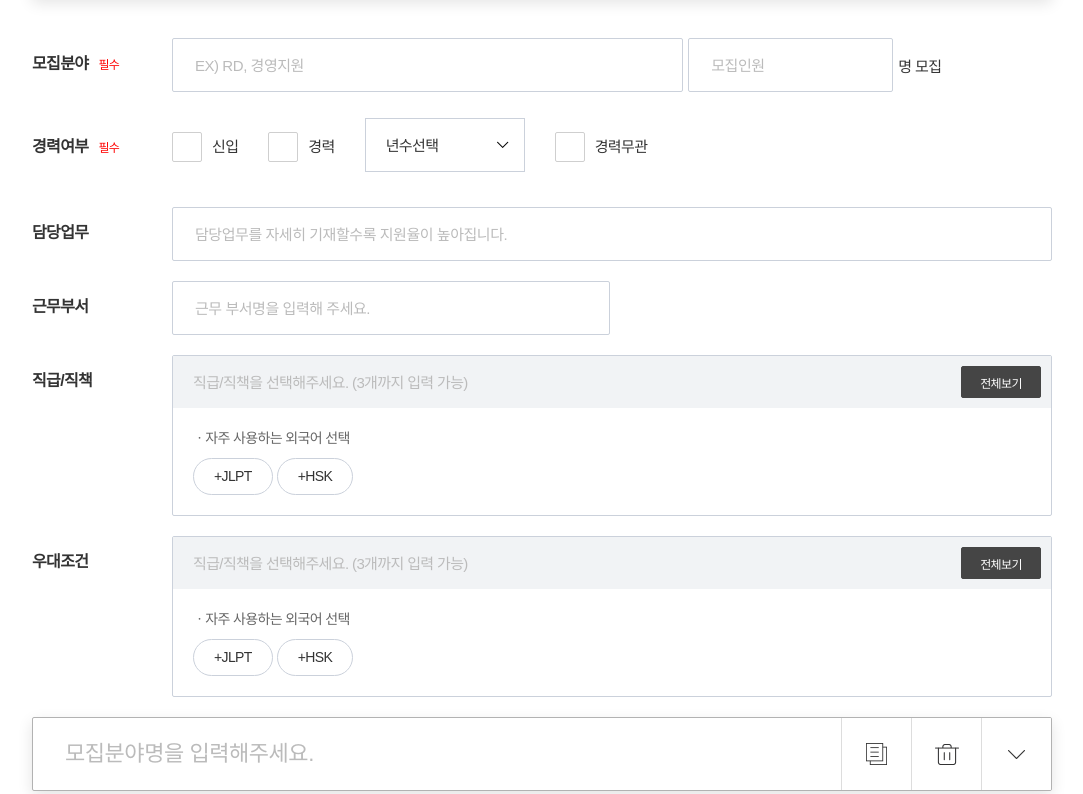
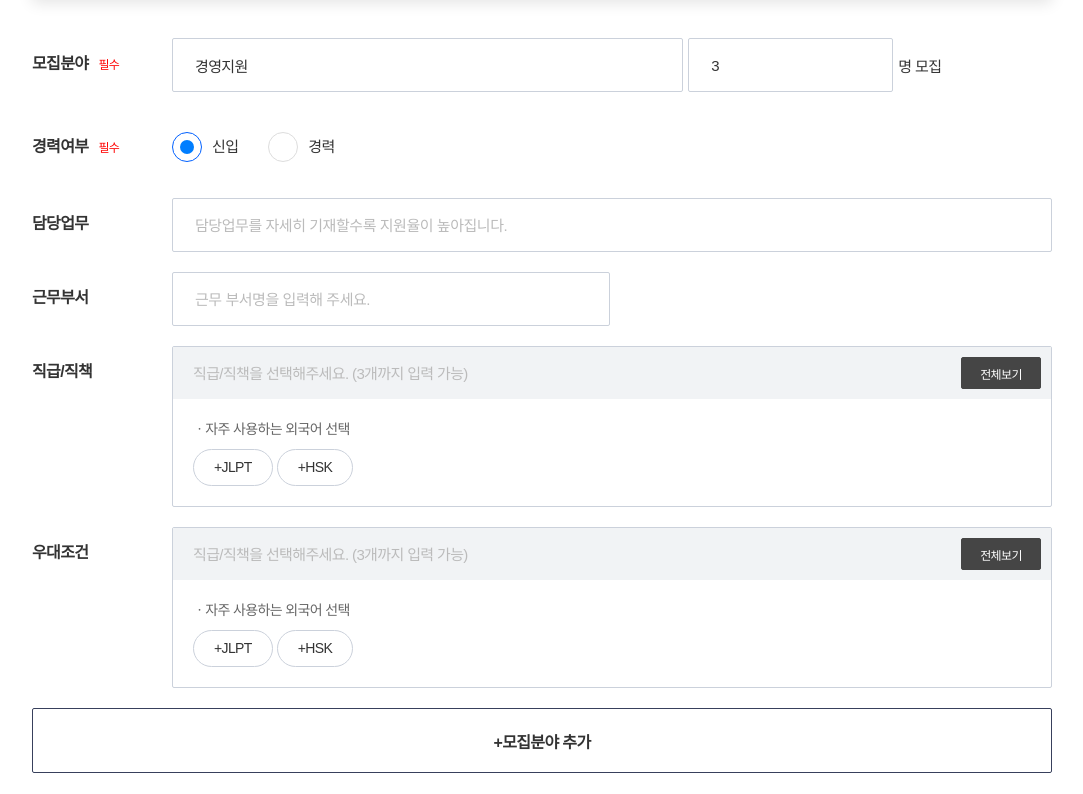
Before and after one commit to leemheeje/career_jobpost, a React (Create React App) app in the folder my-app/: page / in a window 1280 px wide. Shown: the part 526-1320 px from the top of the page, without its empty margins (98-1181 px from the left). Built offline with nearby package versions, Linux system fonts and the light colour scheme.

Commit message:
모집현황 상태관리 중

```diff
--- a/my-app/src/components/Select.js
+++ b/my-app/src/components/Select.js
@@ -6,13 +6,13 @@ const Select = ({
 	...props
 }) => {
 	return (
-		<Select_ {...props}>
+		<MSelect {...props}>
 			{children}
-		</Select_>
+		</MSelect>
 	);
 }
 
-const Select_ = styled('select', {
+const MSelect = styled('select', {
 	"border": "1px solid #cbd1db",
 	"border-radius": "2px",
 	"height": "54px",
--- a/my-app/src/components/Tag.js
+++ b/my-app/src/components/Tag.js
@@ -12,7 +12,7 @@ export const Tag = ({
 				!props.as
 					?
 					<>
-						<input type="checkbox" name="" value="" id="" {...props} />
+						<input type="checkbox" {...props} />
 						<span className="lb">{children}</span>
 					</>
 					:
--- a/my-app/src/jobposts/Jobpost_Eligibility.js
+++ b/my-app/src/jobposts/Jobpost_Eligibility.js
@@ -18,7 +18,7 @@ const Jobpost_Eligibility = () => {
 				<Row alignItemsCenter>
 					<Colum col35>
 						<Select>
-							<option value="">선택해주세요</option>
+							<option defaultValue="">선택해주세요</option>
 						</Select>
 					</Colum>
 					<Colum col4>
--- a/my-app/src/jobposts/Jobpost_HowToApply.js
+++ b/my-app/src/jobposts/Jobpost_HowToApply.js
@@ -92,7 +92,7 @@ const Jobpost_HowToApply = () => {
 					<AddformRow label='ㆍE-Mail 주소'>
 						<Row>
 							<Colum col10>
-								<Input type='text' value='ditak@career.co.kr' />
+								<Input type='text' defaultValue='ditak@career.co.kr' />
 							</Colum>
 						</Row>
 					</AddformRow>
--- a/my-app/src/jobposts/Jobpost_Recruitment.js
+++ b/my-app/src/jobposts/Jobpost_Recruitment.js
@@ -1,30 +1,74 @@
-import React from 'react';
+import React, { useEffect, useState } from 'react';
 import Section from 'components/Section';
 import FormLayout from 'jobposts/components/Form_Layout';
-import RecruitDuplicate from 'jobposts/components/Recruit_Duplicate';
+import RecruitDuplicate, { RecruitDuplicateStatubar, RecruitDuplicateListsGroup, RecruitDuplicateLists } from 'jobposts/components/Recruit_Duplicate';
 import { SortWrapping, Sorted, FavSorted } from 'jobposts/components/Sort_Layout';
 import Row from 'components/Row';
 import Colum from 'components/Colum';
 import Text from 'components/Text';
 import Select from 'components/Select';
-import { Input, Checkbox } from 'components/Input';
+import { Input, Checkbox, Radio } from 'components/Input';
+
+const career_gubun = [
+	{
+		title: '신입',
+		value: '1',
+	},
+	{
+		title: '경력',
+		value: '99',
+	}
+];
+const Jobpost_Recruitment = () => {
+
+	//경력여부
+	const [data, setdata] = useState([
+		{
+			mozip_nm: '경영지원', //모집분야 명
+			mozip_length: '3', //모집인원
+			is_career: '1', //신입=1/경력=99
+		},
+	]);
 
 
-const Jobpost_Recruitment = () => {
+	useEffect(() => {
+		console.log(123123);
+	}, [data])
+
+	const handlerMozipNm = (event, key) => {
+		let _data = [...data];
+		_data[key]['mozip_nm'] = event.target.value;
+		setdata(_data);
+	}
+
+	const handlerMozipLength = (event) => {
+		const _target = event.target;
+		if (!_target.value) {
+			_target.value = 0;
+		}
+	}
+	const handlerCarrerGubun = (event, key) => {
+		let _data = [...data];
+		_data[key]['is_career'] = event.target.value;
+		setdata(_data);
+	}
+
 	return (
 		<Section title="모집분야" stitle="어떤 업무를 담당할 인재를 채용하시나요?">
 			<RecruitDuplicate className="MT50" initalize={(
-				['', ''].map((item, key) => (
-					<>
+				data.map((item, key) => (
+					<RecruitDuplicateListsGroup key={key} isShow={true}>
+						<RecruitDuplicateStatubar onInputTitle={item.mozip_nm} />
+						<RecruitDuplicateLists>
 							<FormLayout label="모집분야" className="required MT40">
 								<Row>
 									<Colum col7>
-									<Input type="text" placeholder="EX) RD, 경영지원" />
+										<Input type="text" defaultValue={item.mozip_nm} onChange={event => handlerMozipNm(event, key)} placeholder="EX) RD, 경영지원" />
 									</Colum>
 									<Colum col00>
 										<Row alignItemsCenter>
 											<Colum col00>
-											<Input className="inline" type="number" placeholder="모집인원" />
+												<Input className="inline" defaultValue={item.mozip_length} onBlur={event => handlerMozipLength(event)} type="number" placeholder="모집인원" />
 											</Colum>
 											<Colum col00>
 												<Text>명 모집</Text>
@@ -35,25 +79,46 @@ const Jobpost_Recruitment = () => {
 							</FormLayout>
 							<FormLayout label="경력여부" smpadding className="required MT40">
 								<Row>
-								<Colum col00>
-									<Checkbox label="신입" />
+									{
+										career_gubun.map((res, index) => (
+											<Colum col00 className='MR25' key={index}>
+												<Radio
+													name={`isCareer${key}`}
+													value={res.value}
+													label={res.title}
+													defaultChecked={item.is_career === res.value}
+													onChange={event => handlerCarrerGubun(event, key)}
+												/>
 											</Colum>
-								<Colum col00 className='ML25'>
-									<Checkbox label="경력" />
-								</Colum>
-								<Colum col00 className='ML25'>
-									<Select css={
+										))
+									}
+									{
+										item.is_career === '99' &&
+										<>
+											<Colum col00 className='MR25'>
+												<Select defaultValue='' css={
 													{
 														width: 160,
 														marginTop: -14
 													}
 												}>
-										<option value="">년수선택</option>
+													<option value=''>년수선택</option>
+													{
+														[1, 2, 3].map((item, key) => (
+															<option key={key} value={item}>{item}년</option>
+														))
+													}
+													<option value="20s">20년 이상</option>
+													<option value="99">경력년수 무관</option>
 												</Select>
 											</Colum>
-								<Colum col00 className='ML25'>
+											<Colum col00 className='MR25'>
 												<Checkbox label="경력무관" />
 											</Colum>
+										</>
+
+									}
+
 								</Row>
 							</FormLayout>
 							<FormLayout label="담당업무" className="MT35">
@@ -82,7 +147,8 @@ const Jobpost_Recruitment = () => {
 									<FavSorted />
 								</SortWrapping>
 							</FormLayout>
-					</>
+						</RecruitDuplicateLists>
+					</RecruitDuplicateListsGroup>
 				))
 			)}>
 			</RecruitDuplicate>
@@ -90,4 +156,28 @@ const Jobpost_Recruitment = () => {
 	);
 }
 
+const CareerGubun = ({
+	key,
+	item,
+	...props
+}) => {
+	const career_gubun = [
+		{
+			title: '신입',
+			value: 1,
+		},
+		{
+			title: '경력',
+			value: 99,
+		}
+	];
+	return (
+		career_gubun.map((res, index) => (
+			<Colum col00 className='MR25' key={index}>
+				<Radio name={`isCareer${key}`} value={res.value} label={res.title} defaultChecked={item.is_career === res.value} {...props} />
+			</Colum>
+		))
+	)
+}
+
 export default Jobpost_Recruitment;
--- a/my-app/src/jobposts/components/Recruit_Duplicate.js
+++ b/my-app/src/jobposts/components/Recruit_Duplicate.js
@@ -8,16 +8,7 @@ const RecruitDuplicate = ({
 	return (
 		<MRecruitDuplicate className='jbGlbNmAreaWrapping'>
 			{/* foreach:S */}
-			{
-				Array.isArray(initalize)
-					?
-					initalize.map((item, key) => {
-						return (
-							<RecruitDuplicateList isShow={(key === 0 ? true : false)} key={key} item={item} />
-						)
-					})
-					: ''
-			}
+			{initalize}
 			{/* foreach:E */}
 			{/* 모집분야 추가 버튼:S */}
 			<button className="jbSectAddButton MT20" style={{
@@ -36,39 +27,70 @@ const RecruitDuplicate = ({
 		</MRecruitDuplicate>
 	);
 }
-const RecruitDuplicateList = ({
-	isShow,
-	item,
+export const RecruitDuplicateStatubar = ({
+	onInputTitle = '',
+	onClickButtonCopy,
+	onClickButtonDelete,
+	onClickButtonExtend,
 	...props
 }) => {
 	return (
-		<MRecruitDuplicateList className={`jbGlbNmLists ${isShow ? 'show' : ''}`}>
+		<>
 			{/* 모집분야명 입력:S */}
-			<div className="jbGlbNmArea">
+			< div className="jbGlbNmArea" >
 				<div className="insrtNmArea">
-					<input type="text" placeholder="모집분야명을 입력해주세요." readOnly />
+					<input type="text" value={onInputTitle} placeholder="모집분야명을 입력해주세요." readOnly />
 					<div className="btnswa">
-						<button className="tnbx tp1" title="모집분야 복사"></button>
-						<button className="tnbx tp2" title="모집분야 삭제"></button>
-						<button className="tnbx tp3" title="모집분야 확장"></button>
+						<button className="tnbx tp1" onClick={()=>onClickButtonCopy} title="모집분야 복사"></button>
+						<button className="tnbx tp2" onClick={()=>onClickButtonDelete} title="모집분야 삭제"></button>
+						<button className="tnbx tp3" onClick={()=>onClickButtonExtend} title="모집분야 확장"></button>
 					</div>
 				</div>
-			</div>
+			</div >
 			{/* 모집분야명 입력:E */}
-			<div className="jbGlbTogArea">
-				{item}
-			</div>
-		</MRecruitDuplicateList>
+		</>
+	)
+}
+export const RecruitDuplicateListsGroup = ({
+	children,
+	isShow,
+	...props
+}) => {
+	return (
+		<MRecruitDuplicateListsGroup className={`jbGlbNmLists ${isShow ? 'show' : ''}`}>
+			{children}
+		</MRecruitDuplicateListsGroup>
+	)
+}
+export const RecruitDuplicateLists = ({
+	children,
+	...props
+}) => {
+	return (
+		<div className="jbGlbTogArea">
+			{children}
+		</div>
 	)
 }
 
-const MRecruitDuplicateList = styled('div', {
+const MRecruitDuplicateListsGroup = styled('div', {
 	marginTop: 48,
 	"&+&": {
 		marginTop: 20,
 	},
 	"& .jbGlbTogArea": {
 		display: "none",
+	},
+})
+const MRecruitDuplicate = styled('div', {
+	"& .jbGlbNmLists.show .jbGlbTogArea": {
+		display: 'block',
+	},
+	"& .jbGlbNmLists.show .jbGlbNmArea .insrtNmArea": {
+		borderColor: "#454545",
+	},
+	"& .jbGlbNmLists.show .jbGlbNmArea .insrtNmArea .btnswa .tnbx.tp3": {
+		backgroundImage: `url(${require("assets/images/jobposts/btnswa_tp3_up.png")})`,
 	},
 	"& .insrtNmArea": {
 		"border": "1px solid #b2b2b2",
@@ -118,16 +140,5 @@ const MRecruitDuplicateList = styled('div', {
 		}
 	}
 })
-const MRecruitDuplicate = styled('div', {
-	"& .jbGlbNmLists.show .jbGlbTogArea": {
-		display: 'block',
-	},
-	"& .jbGlbNmLists.show .jbGlbNmArea .insrtNmArea": {
-		borderColor: "#454545",
-	},
-	"& .jbGlbNmLists.show .jbGlbNmArea .insrtNmArea .btnswa .tnbx.tp3": {
-		backgroundImage: `url(${require("assets/images/jobposts/btnswa_tp3_up.png")})`,
-	}
-})
 
 export default RecruitDuplicate;
--- a/my-app/src/jobposts/components/Sort_Layout.js
+++ b/my-app/src/jobposts/components/Sort_Layout.js
@@ -63,7 +63,7 @@ export const Sort_Tooltip = ({
 
 								<div className="jbForm sm">
 									<label>
-										<input type="checkbox" id="" name="" value="" />
+										<input type="checkbox" />
 										<span className="lb">사원</span>
 									</label>
 								</div>
@@ -79,7 +79,7 @@ export const Sort_Tooltip = ({
 
 								<div className="jbForm sm">
 									<label>
-										<input type="checkbox" id="" name="" value="" />
+										<input type="checkbox" />
 										<span className="lb">사원</span>
 									</label>
 								</div>
```
Lines whose indentation alone changed are shown as unchanged.
